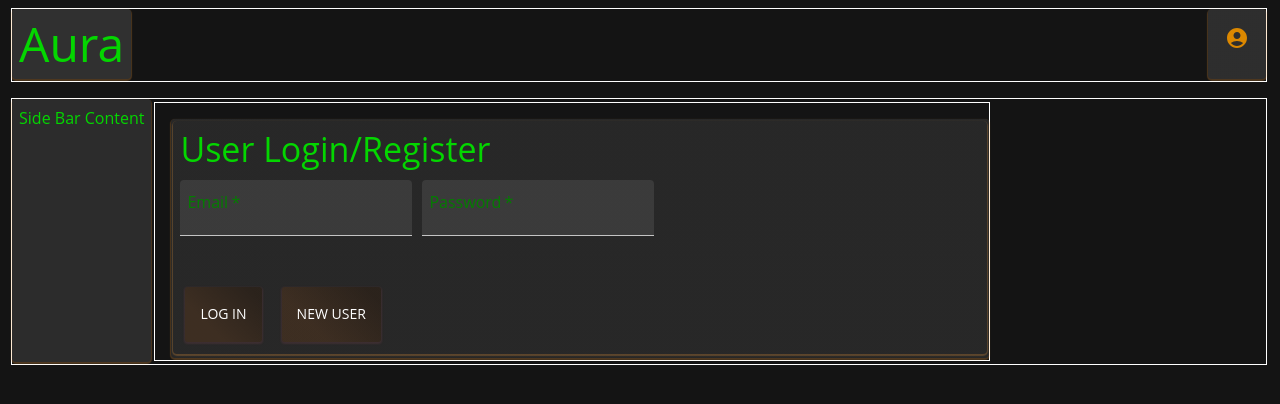
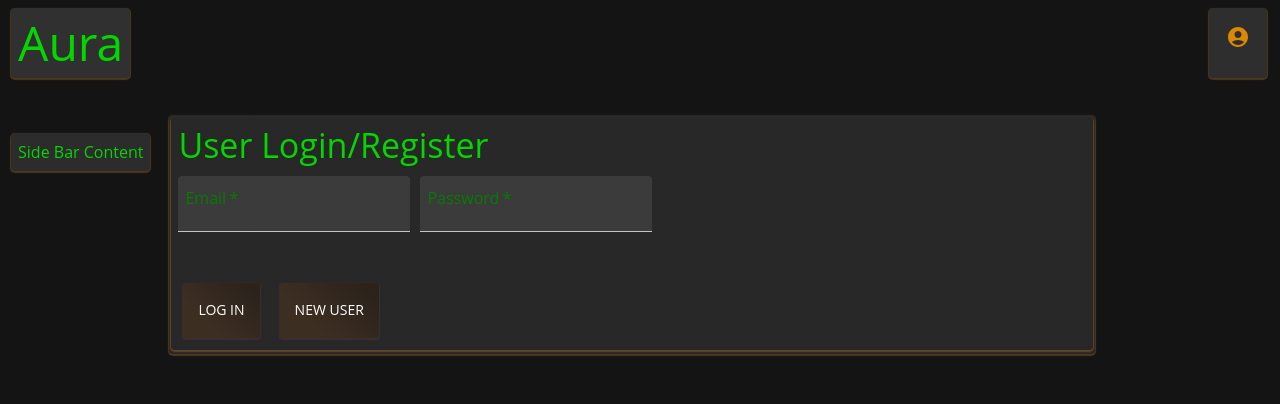
Before and after one commit to RileyAlexis/aura, a React (Create React App) app: page / in a window 1280 px wide. Shown: the top 404 px of the page. Built offline with nearby package versions, Linux system fonts and the light colour scheme.

Commit message:
created logout logic and attached to menu

```diff
--- a/src/App.js
+++ b/src/App.js
@@ -59,16 +59,19 @@ useEffect(() => {
     </Grid>
     {/* End title and nav bar */}
 
-    <Grid container rowSpacing={2} columnSpacing={2} justifyContent={"flex-start"}>
-      <Grid item component={Sidebar} xs={12} md={5} />
-      <Grid item xs={12} md={8}>
+    {/* Main content grid */}
+    <Grid container rowSpacing={2} columnSpacing={2} justifyContent={"flex-start"} alignItems={"baseline"}>
+      <Grid item component={Sidebar} xs={12} md={3} />
+      {console.log(user)}
+      <Grid item xs={12} md={9}>
         <Paper>
-          {user.id !== undefined &&
+          {/* //Show login if user is not logged in  */}
+          {user.id === null &&
            <Login />
           }
-          {console.log(user)}
+          {/* //Show game content once user logs in  */}
           {user.userId &&
-          <Typography>Main Box Content Goes Here!</Typography>
+          <Typography>Main Box Content Goes Here</Typography>
           }
           </Paper>
           </Grid>
--- a/src/components/AccountMenu/AccountMenu.jsx
+++ b/src/components/AccountMenu/AccountMenu.jsx
@@ -1,9 +1,14 @@
 import { useState } from "react";
+import { useDispatch } from "react-redux";
+import axios from "axios";
+
+import { removeUser } from "../../modules/reducers/userStats";
 
 import { Menu, IconButton, MenuItem, Box } from "@mui/material";
 import { AccountCircle } from "@mui/icons-material";
 
 function AccountMenu() {
+  const dispatch = useDispatch();
   const [anchorEl, setAnchorEl] = useState(null);
 
   const handleClick = (event) => {
@@ -15,8 +20,14 @@ function AccountMenu() {
   };
 
   const handleLogout = () => {
-    // Add your logout logic here
-    // For example: perform logout actions
+    axios
+      .post("/user/logout")
+      .then((response) => {
+        dispatch(removeUser());
+      })
+      .catch((error) => {
+        console.error("Error logging out", error);
+      });
     handleClose();
   };
 
--- a/src/modules/auraDefault.js
+++ b/src/modules/auraDefault.js
@@ -86,7 +86,7 @@ export const auraDefault = createTheme({
     MuiGrid: {
       styleOverrides: {
         root: {
-          border: '1px solid white',
+          // border: '1px solid white',
           margin: '3px',
         }
       }
--- a/src/modules/reducers/userStats.js
+++ b/src/modules/reducers/userStats.js
@@ -16,9 +16,12 @@ export const userStatsSlice = createSlice({
     reducers: {
         setUserData: (state, action) => {
             return action.payload;
+        },
+        removeUser: (state, action) => {
+            return initialState;
         }
     }
 });
-export const { setUserData } = userStatsSlice.actions;
+export const { setUserData, removeUser } = userStatsSlice.actions;
 
 export default userStatsSlice.reducer;
```
